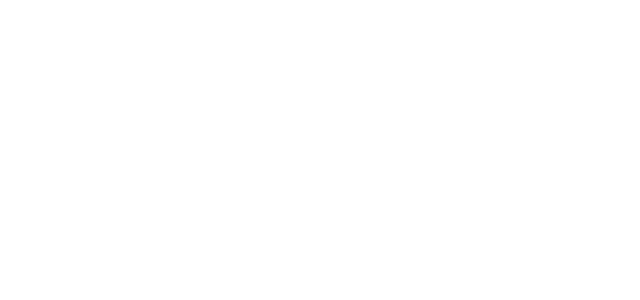
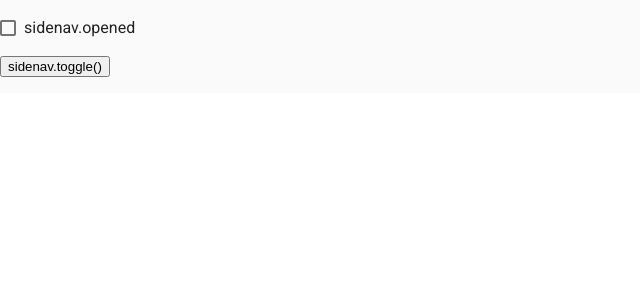
Before and after one commit to lux-coder/moneyFlow, an Angular app in the folder moneyFlowFrontend/: page / in a window 1280 px wide. Shown: the top 300 px of the page, without its empty margins (0-640 px from the left). Built offline with nearby package versions, Linux system fonts and the light colour scheme.

Commit message:
before angular update

```diff
--- a/moneyFlowFrontend/src/app/app.component.html
+++ b/moneyFlowFrontend/src/app/app.component.html
@@ -1 +1,24 @@
+<mat-sidenav-container class="sidebar-container">
+
+  <mat-sidenav #sidenav mode="side"  [(opened)]="opened" (opend)="events.push('open!')" (closed)="events.push('close')">
+
+    <a routerLink="income">Income</a>
+    <a routerLink="outcome">Outcome</a>
+    <a routerLink="flow">Flow</a>
+
+  </mat-sidenav>
+
+  <mat-sidenav-content>
+    <p>
+      <mat-checkbox [(ngModel)]="opened">sidenav.opened</mat-checkbox>
+    </p>
+    <p>
+      <button mat-button (click)="sidenav.toggle()">sidenav.toggle()</button>
+    </p>
+  </mat-sidenav-content>
+
+</mat-sidenav-container>
+
+
+
 <router-outlet></router-outlet>
--- a/moneyFlowFrontend/src/app/app.component.ts
+++ b/moneyFlowFrontend/src/app/app.component.ts
@@ -7,4 +7,7 @@
 })
 export class AppComponent {
   title = 'moneyFlowFrontend';
+
+  events: string[] = [];
+  opened: boolean;
 }
--- a/moneyFlowFrontend/src/styles.css
+++ b/moneyFlowFrontend/src/styles.css
@@ -1,4 +1,8 @@
 /* You can add global styles to this file, and also import other style files */
+
+
+@import './../node_modules/@angular/material/prebuilt-themes/deeppurple-amber.css';
+
 
 html, body { height: 100%; }
 body { margin: 0; font-family: Roboto, "Helvetica Neue", sans-serif; }
```
Also changed, not shown: moneyFlowFrontend/src/app/app.module.ts (+21 -1 lines).
